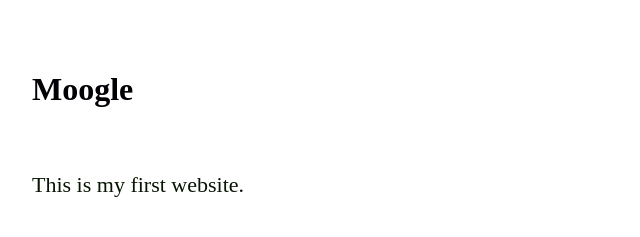
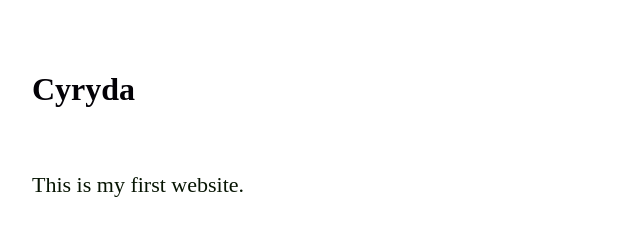
Before and after one commit to justclaudia/my-first-website, a plain HTML site: page index.html in a window 1280 px wide. Shown: the top 237 px of the page, 208-848 px from the left. Drawn offline with Linux system fonts and the light colour scheme.

Commit message:
Update index.html

```diff
--- a/index.html
+++ b/index.html
@@ -6,7 +6,7 @@
   </head>
   <body>
 <div class="container">
-    <h1>Moogle</h1>
+    <h1>Cyryda</h1>
     <p>This is my first website.</p>
 <div>
 <nav class="navbar">
```
